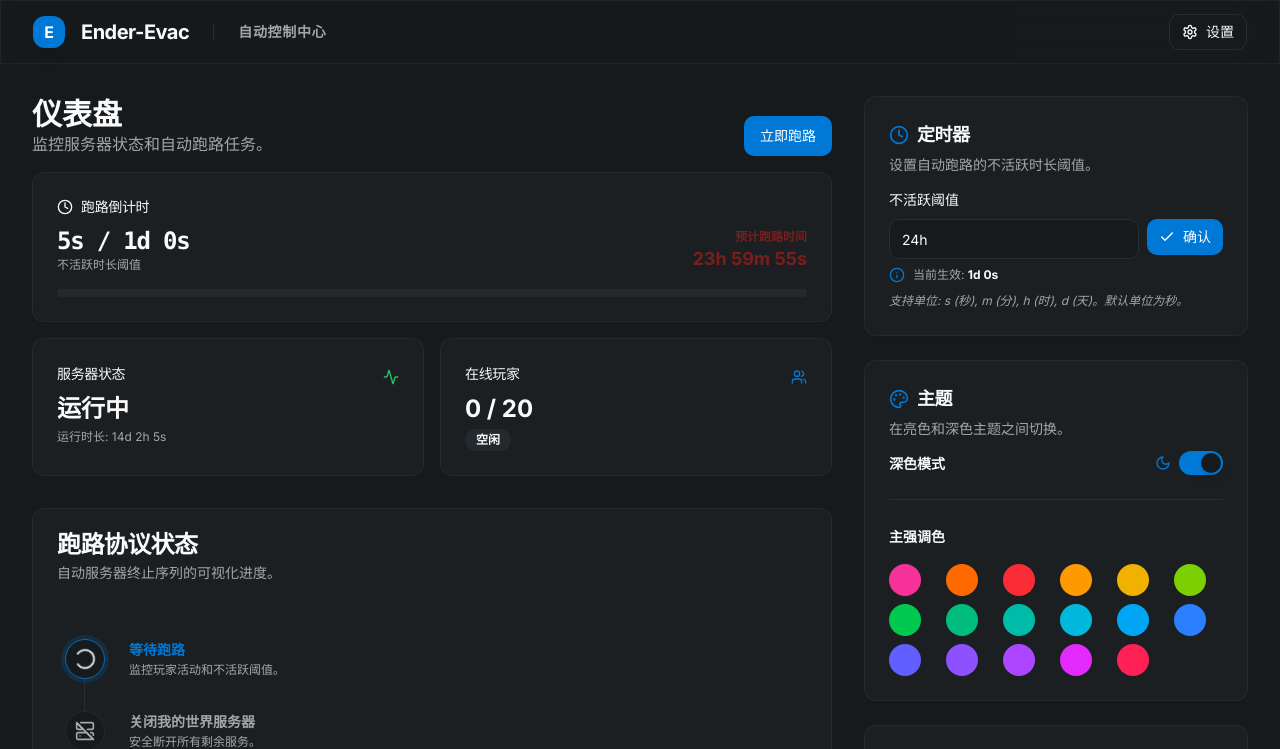
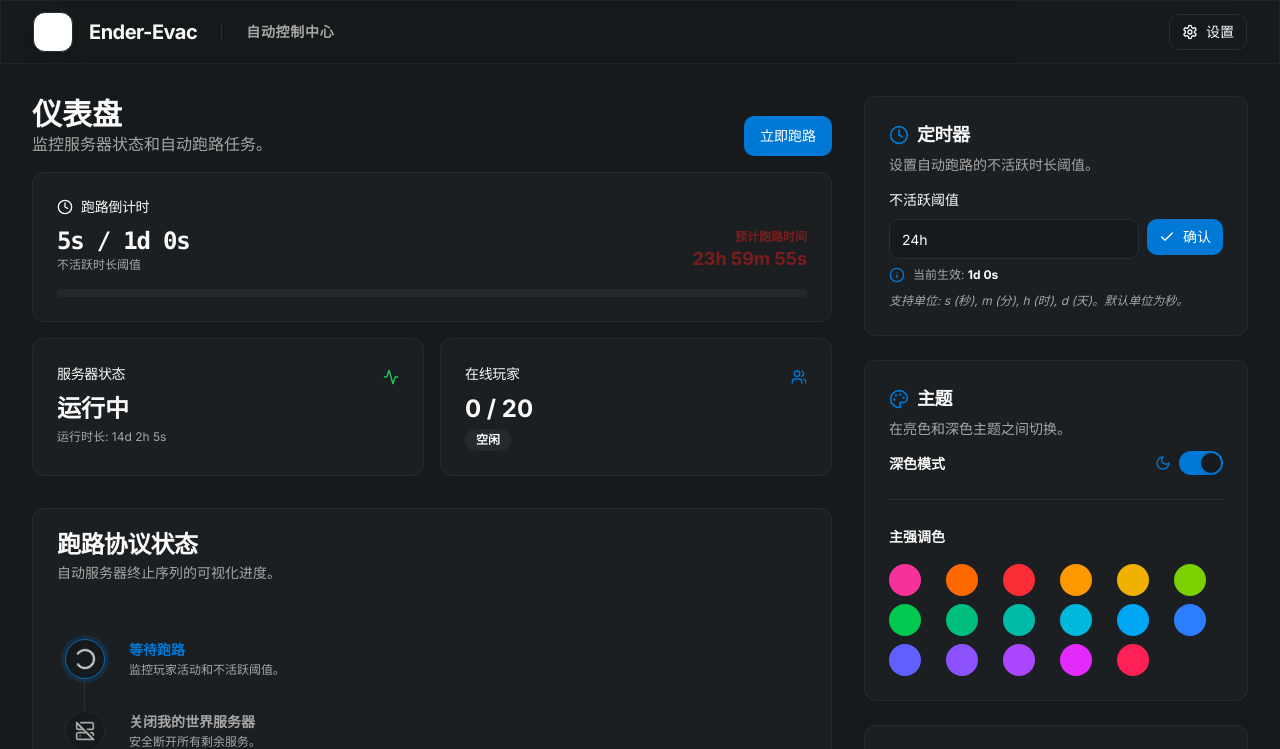
Before and after one commit to 07-iceven/EnderEvac, a Next.js app: page / in a window 1280 px wide. Shown: the top 749 px of the page. Built offline with nearby package versions, Linux system fonts and the light colour scheme.

Commit message:
何意味

```diff
--- a/src/app/lib/placeholder-images.json
+++ b/src/app/lib/placeholder-images.json
@@ -6,6 +6,12 @@
       "description": "Minecraft landscape background",
       "imageUrl": "https://picsum.photos/seed/mc-server/1200/400",
       "imageHint": "minecraft landscape"
+    },
+    {
+      "id": "app-logo",
+      "description": "Ender Evac Logo",
+      "imageUrl": "https://picsum.photos/seed/evac-logo/256/256",
+      "imageHint": "minecraft exit"
     }
   ]
 }
--- a/src/app/page.tsx
+++ b/src/app/page.tsx
@@ -1,3 +1,4 @@
+
 "use client"
 
 import { useSimulatedApp, parseTimeToSeconds } from "@/hooks/use-simulated-app"
@@ -10,6 +11,8 @@ import { Separator } from "@/components/ui/separator"
 import { Sheet, SheetTrigger } from "@/components/ui/sheet"
 import { Settings as SettingsIcon } from "lucide-react"
 import { translations } from "@/lib/translations"
+import Image from "next/image"
+import { PlaceHolderImages } from "@/lib/placeholder-images"
 
 export default function Home() {
   const {
@@ -34,12 +37,25 @@ export default function Home() {
     ? Math.max(timeSinceLastPlayer - evacuationStartTime, 0)
     : 0
 
+  const logoImage = PlaceHolderImages.find(img => img.id === 'app-logo')
+
   return (
     <div className="min-h-screen font-body bg-background/50">
       <main className="flex flex-col min-w-0">
         <header className="h-16 border-b fluent-glass flex items-center justify-between px-8 sticky top-0 z-50">
           <div className="flex items-center gap-4">
-            <div className="w-8 h-8 rounded-lg bg-primary flex items-center justify-center text-primary-foreground font-bold shadow-lg">E</div>
+            <div className="w-10 h-10 rounded-lg overflow-hidden shadow-lg border bg-white flex items-center justify-center shrink-0">
+              {logoImage && (
+                <Image
+                  src={logoImage.imageUrl}
+                  alt="Logo"
+                  width={40}
+                  height={40}
+                  className="object-contain"
+                  data-ai-hint={logoImage.imageHint}
+                />
+              )}
+            </div>
             <h1 className="text-xl font-headline font-bold tracking-tight">{t.title}</h1>
             <Separator orientation="vertical" className="h-4 mx-2 hidden sm:block" />
             <h2 className="text-sm font-semibold text-muted-foreground uppercase tracking-wider hidden sm:block">{t.subtitle}</h2>
@@ -62,6 +78,7 @@ export default function Home() {
 
         <div className="flex-1 p-8 max-w-7xl mx-auto w-full">
           <div className="grid grid-cols-1 lg:grid-cols-3 gap-8 items-start">
+            {/* Left Column: Status & Progress */}
             <div className="lg:col-span-2 space-y-8">
               <section className="space-y-4">
                 <div className="flex justify-between items-end">
@@ -98,6 +115,7 @@ export default function Home() {
               />
             </div>
 
+            {/* Right Column: Config Panels */}
             <div className="lg:col-span-1 space-y-8">
               <ConfigPanel
                 settings={settings}
```
